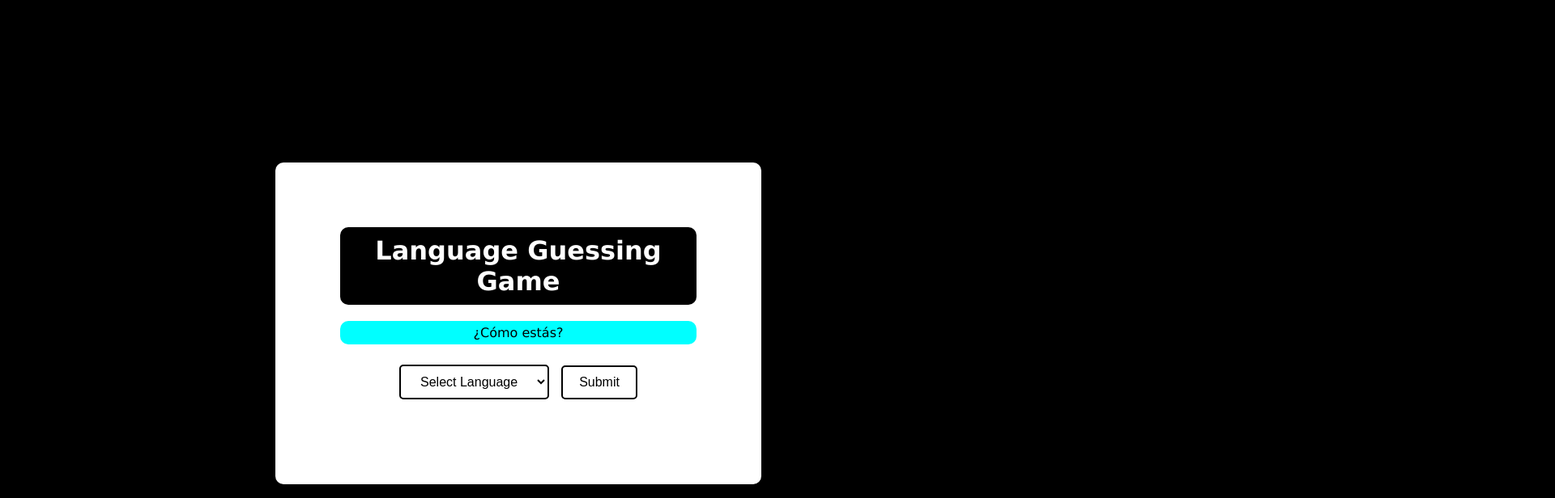
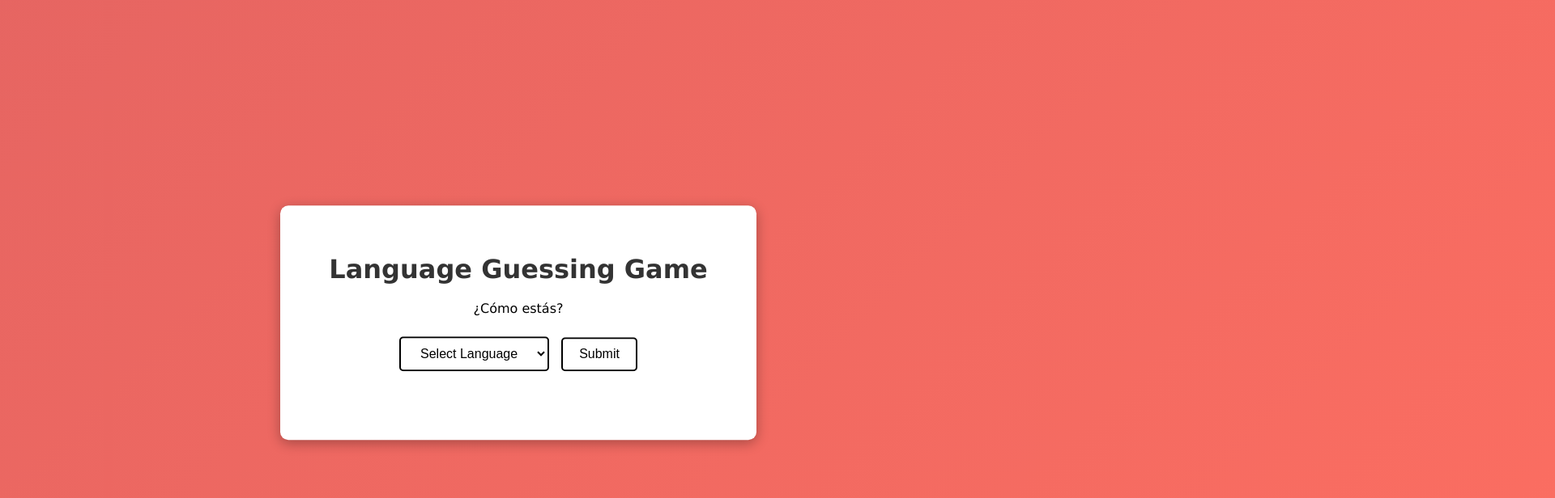
Before and after one commit to TGH75972/Language-Guess, a plain HTML site: page index.html in a window 1280 px wide. Shown: the top 616 px of the page at 81% size, 1920 px wide, since content can reach past the window. Drawn offline with Linux system fonts and the light colour scheme.

Commit message:
Update styles.css

```diff
--- a/styles.css
+++ b/styles.css
@@ -9,37 +9,37 @@ body {
     justify-content: center;
     align-items: center;
     height: 100vh;
-    background-color: #000000;
-    font-family: Arial, sans-serif;
+    background: linear-gradient(135deg, #ff6f61, #de6262);
+    font-family: 'Arial', sans-serif;
+    overflow: hidden;
 }
 
 .container {
-    font-family: Verdana, Geneva, Tahoma, sans-serif;
+    font-family: 'Verdana', Geneva, Tahoma, sans-serif;
     background: #fff;
-    padding: 80px;
+    padding: 60px;
     border-radius: 10px;
     box-shadow: 0 4px 15px rgba(0, 0, 0, 0.3);
     max-width: 600px;
     text-align: center;
-    animation: fadeIn 2s ease-out;
+    animation: fadeIn 2s ease-out, float 6s infinite;
+    position: relative;
 }
 
 h1 {
     font-size: 2em;
-    color:white;
-    background-color: black;
-    border-radius: 10px;
-    padding: 10px;
+    color: #333;
     margin-bottom: 20px;
     animation: slideIn 1s ease-out;
+    animation-delay: 0.2s;
+    animation-fill-mode: both;
 }
 
 #sentence-container {
-    background-color: aqua;
-    border-radius: 10px;
-    padding: 5px;
     margin-bottom: 20px;
     animation: fadeInUp 1s ease-out;
+    animation-delay: 0.4s;
+    animation-fill-mode: both;
 }
 
 button, select {
@@ -49,14 +49,18 @@ button, select {
     border: 2px solid black;
     border-radius: 5px;
     cursor: pointer;
-    transition: background-color 0.3s, transform 0.2s ease;
+    transition: background-color 0.3s, transform 0.2s ease, box-shadow 0.3s;
     font-size: 1em;
     margin: 5px;
+    animation: fadeInUp 1s ease-out;
+    animation-delay: 0.6s;
+    animation-fill-mode: both;
 }
 
 button:hover, select:hover {
     background-color: #73b7ff;
     transform: scale(1.05);
+    box-shadow: 0 5px 15px rgba(115, 183, 255, 0.5);
 }
 
 button:focus, select:focus {
@@ -70,6 +74,8 @@ button:focus, select:focus {
     font-weight: bold;
     color: #333;
     animation: fadeIn 1.5s ease-out;
+    animation-delay: 0.8s;
+    animation-fill-mode: both;
 }
 
 @keyframes fadeIn {
@@ -87,12 +93,37 @@ button:focus, select:focus {
     to { transform: translateY(0); opacity: 1; }
 }
 
+@keyframes float {
+    0% { transform: translateY(0); }
+    50% { transform: translateY(-10px); }
+    100% { transform: translateY(0); }
+}
+
 .hidden {
     opacity: 0;
     transform: translateY(20px);
     transition: opacity 0.3s ease, transform 0.3s ease;
 }
+
+body::before {
+    content: '';
+    position: absolute;
+    top: 50%;
+    left: 50%;
+    width: 200%;
+    height: 200%;
+    background: linear-gradient(135deg, #ff6f61, #de6262);
+    animation: rotateBackground 10s linear infinite;
+    transform: translate(-50%, -50%);
+    z-index: -1;
+}
+
+@keyframes rotateBackground {
+    0% { transform: translate(-50%, -50%) rotate(0deg); }
+    100% { transform: translate(-50%, -50%) rotate(360deg); }
+}
+
 #next-btn{
-    margin-top: 50px;
+    margin-top: 20px;
     margin-left: 180px;
 }
```
